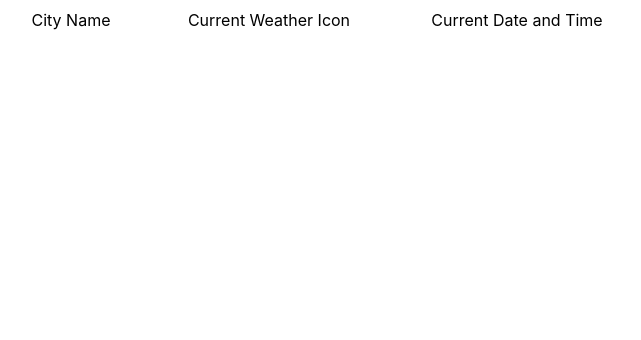
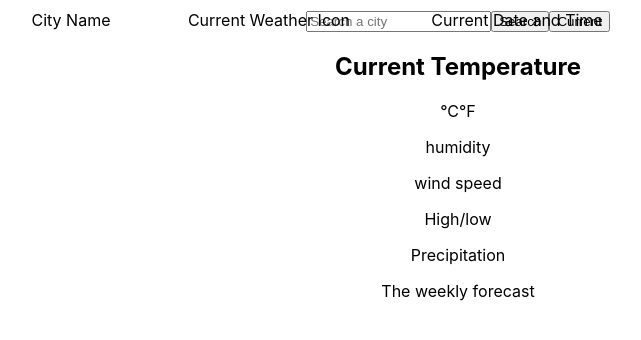
Before and after one commit to Maribau11/weather-react-app, a React (Create React App) app: page / in a window 1280 px wide. Shown: the top 340 px of the page, without its empty margins (182-823 px from the left). Built offline with nearby package versions, Linux system fonts and the light colour scheme.

Commit message:
Created a template to show the layout of the webpage

```diff
--- a/src/App.js
+++ b/src/App.js
@@ -1,11 +1,17 @@
 
 import './App.css';
 import Heading from './Heading';
-
+import CurrentWeather from './CurrentWeather';
+import SearchEngine from './SearchEngine';
+import Forecast from './Forecast';
 function App() {
   return (
     <div className="App">
       <Heading/>
+      <SearchEngine/>
+      <CurrentWeather/>
+      <Forecast/>
+
     </div>
   );
 }
--- /dev/null
+++ b/src/CurrentWeather.js
@@ -0,0 +1,15 @@
+import React from "react"
+
+export default function CurrentWeather(){
+    return (
+      <div>
+        <h2>Current Temperature</h2>
+        <a>°C</a>
+        <a>°F</a>
+        <p>humidity</p>
+        <p>wind speed</p>
+        <p>High/low</p>
+        <p>Precipitation</p>
+      </div>
+    );
+}
--- /dev/null
+++ b/src/Forecast.js
@@ -0,0 +1,7 @@
+import React from "react"
+
+export default function Forecast(){
+    return(
+        <p>The weekly forecast</p>
+    )
+}
--- /dev/null
+++ b/src/SearchEngine.js
@@ -0,0 +1,11 @@
+import React from "react"
+
+export default function SearchEngine(){
+    return(
+        <form>
+            <input type="text" placeholder="Search a city"/>
+            <input type="submit" value="Search"/>
+            <input type="submit" value="Current"/>
+        </form>
+    )
+}
```
